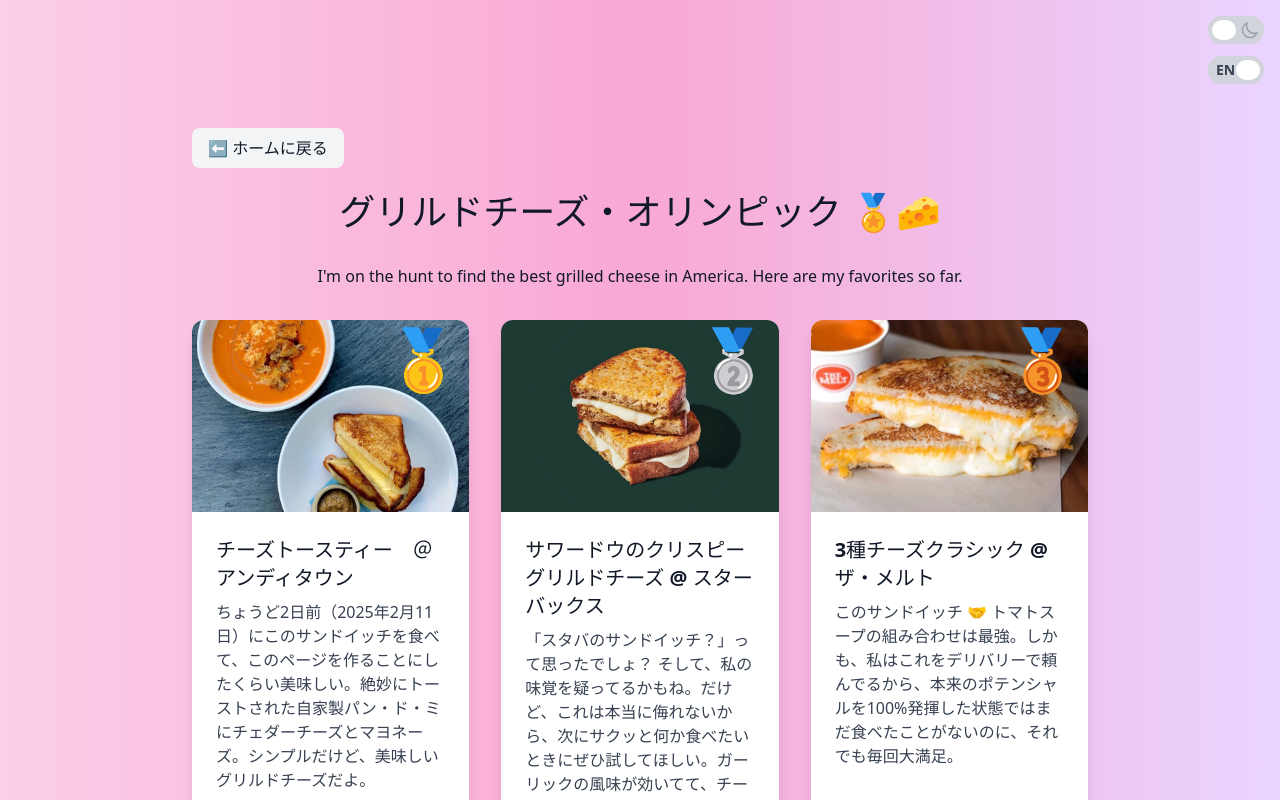
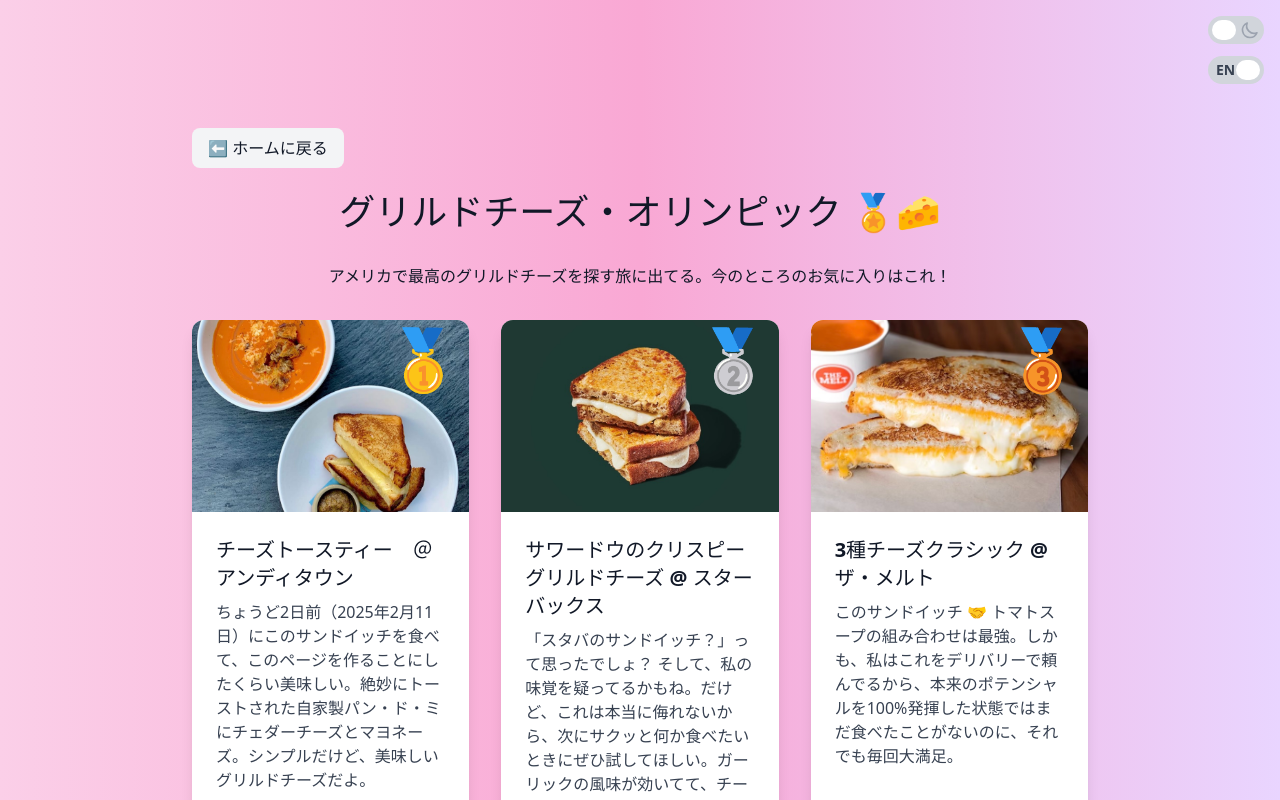
Before and after one commit to rikaciminieri/rika, a React (Vite) app: page /grilled-cheese/jp in a window 1280 px wide. Shown: the top 800 px of the page. Built offline with nearby package versions, Linux system fonts and the light colour scheme.

Commit message:
feat: fix translation bug

```diff
--- a/src/components/grilledCheese.jsx
+++ b/src/components/grilledCheese.jsx
@@ -53,7 +53,7 @@
   return (
     <div className="max-w-4xl mx-auto">
       <button
-        onClick={() => navigate("/")}
+        onClick={() => (isJapanese ? navigate("/jp") : navigate("/"))}
         className="mb-6 px-4 py-2 bg-gray-100 dark:bg-gray-700 text-gray-900 dark:text-white rounded-lg hover:bg-gray-200 dark:hover:bg-gray-600 transition-colors duration-200"
       >
         {isJapanese ? "⬅️ ホームに戻る" : "⬅️ Back to Home"}
@@ -65,8 +65,9 @@
           : "Grilled Cheese Olympics 🏅🧀"}
       </h1>
       <h3 className="text-center text-gray-900 dark:text-white mb-8">
-        I&apos;m on the hunt to find the best grilled cheese in America. Here
-        are my favorites so far.
+        {isJapanese
+          ? "アメリカで最高のグリルドチーズを探す旅に出てる。今のところのお気に入りはこれ！"
+          : "I'm on the hunt to find the best grilled cheese in America. Here are my favorites so far."}
       </h3>
 
       {/* Top 3 Sandwiches */}
--- a/src/components/hero.jsx
+++ b/src/components/hero.jsx
@@ -25,7 +25,7 @@
               to="/grilled-cheese/jp"
               className="underline hover:text-yellow-400 transition-colors"
             >
-              グリルドチーズ愛好家
+              グリルドチーズ大好き人間
             </Link>
           </>
         ) : (
```
